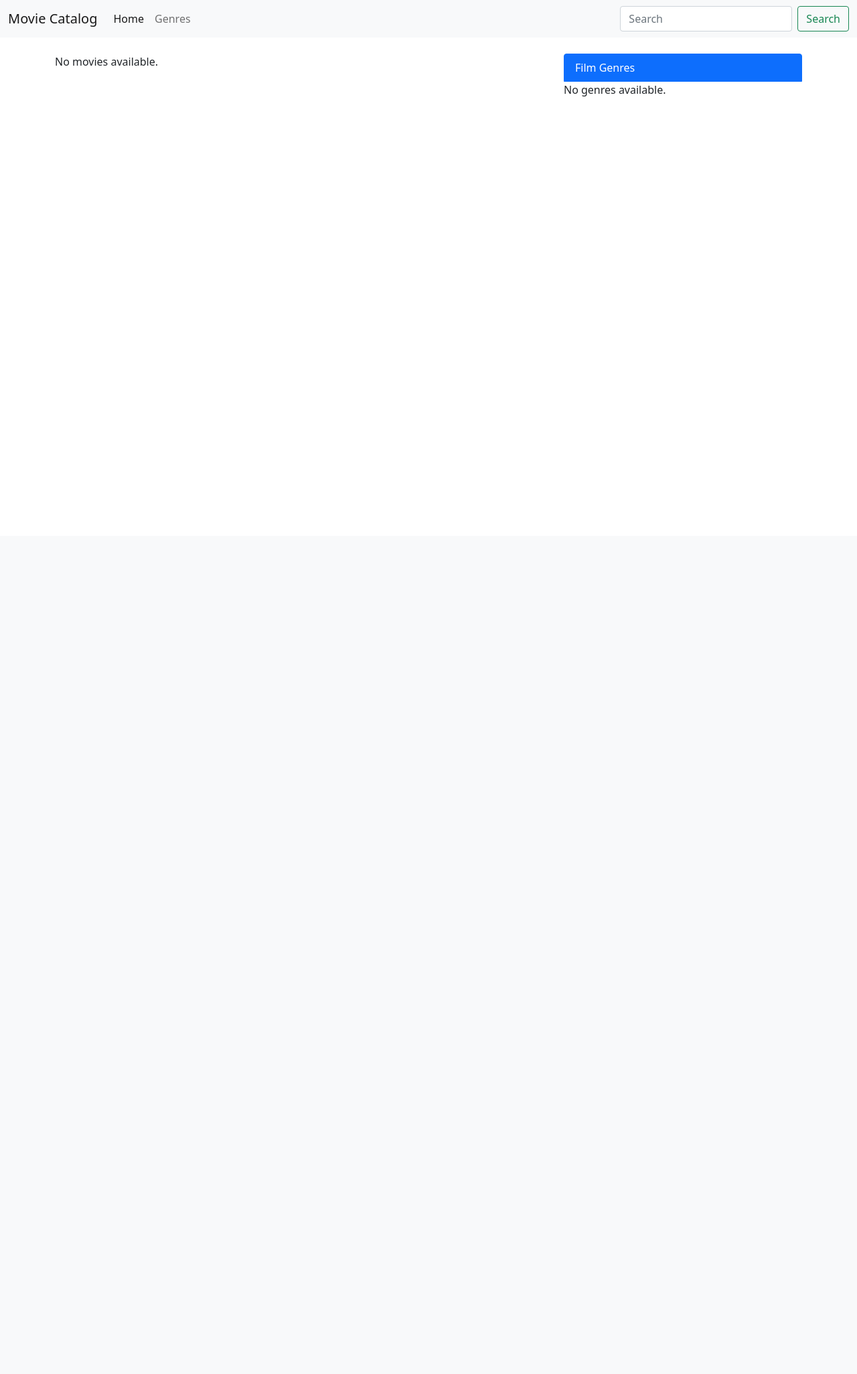
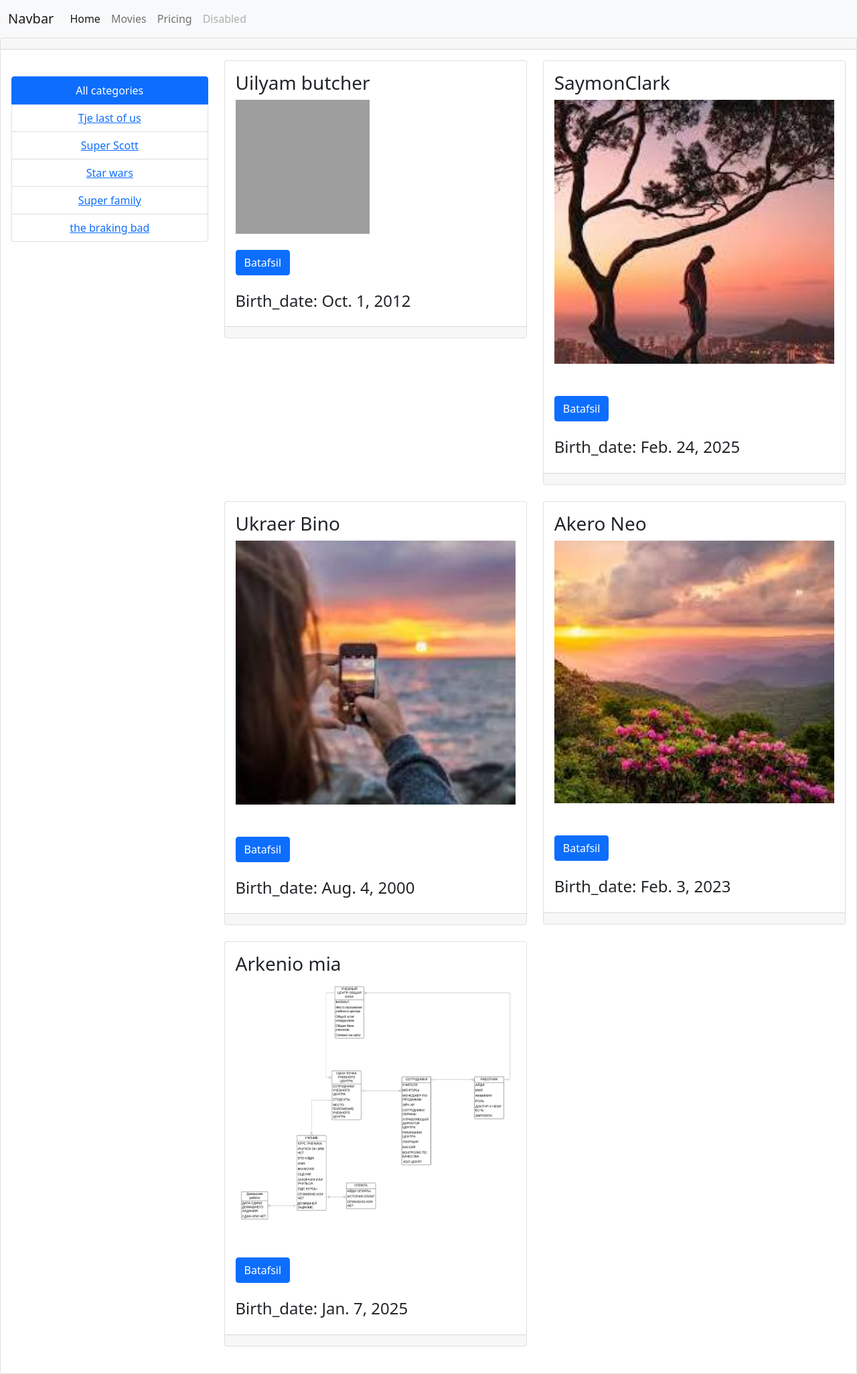
Before and after one commit to ViraKrajevskiy/PythonProject5, a Django app: page / in a window 1280 px wide. Shown: the whole page at 67% size. Before the commit the page ends 144 px from the top, so only its background shows below. Run offline with Django 5.2, Linux system fonts and the light colour scheme; data comes from the database, SQL or seed files in the repository; grey boxes are pictures that could not be loaded.

Commit message:
super user

```diff
--- a/configapp/templates/index.html
+++ b/configapp/templates/index.html
@@ -1,172 +1,105 @@
-<!--<!DOCTYPE html>-->
-<!--<html lang="en">-->
-<!--<head>-->
-<!--    <meta charset="UTF-8">-->
-<!--    <title>Title</title>-->
-<!--    <link href="https://cdn.jsdelivr.net/npm/bootstrap@5.0.2/dist/css/bootstrap.min.css" rel="stylesheet">-->
-<!--</head>-->
-<!--<body>-->
-
-<!--<nav class="navbar navbar-expand-lg navbar-light bg-light">-->
-<!--  <div class="container-fluid">-->
-<!--    <a class="navbar-brand" href="#">Navbar</a>-->
-<!--    <button class="navbar-toggler" type="button" data-bs-toggle="collapse" data-bs-target="#navbarSupportedContent" aria-controls="navbarSupportedContent" aria-expanded="false" aria-label="Toggle navigation">-->
-<!--      <span class="navbar-toggler-icon"></span>-->
-<!--    </button>-->
-<!--    <div class="collapse navbar-collapse" id="navbarSupportedContent">-->
-<!--      <ul class="navbar-nav me-auto mb-2 mb-lg-0">-->
-<!--        <li class="nav-item">-->
-<!--          <a class="nav-link active" aria-current="page" href="#">Home</a>-->
-<!--        </li>-->
-<!--        <li class="nav-item">-->
-<!--          <a class="nav-link" href="#">Link</a>-->
-<!--        </li>-->
-<!--        <li class="nav-item dropdown">-->
-<!--          <a class="nav-link dropdown-toggle" href="#" id="navbarDropdown" role="button" data-bs-toggle="dropdown" aria-expanded="false">-->
-<!--            Dropdown-->
-<!--          </a>-->
-<!--          <ul class="dropdown-menu" aria-labelledby="navbarDropdown">-->
-<!--            <li><a class="dropdown-item" href="#">Action</a></li>-->
-<!--            <li><a class="dropdown-item" href="#">Another action</a></li>-->
-<!--            <li><hr class="dropdown-divider"></li>-->
-<!--            <li><a class="dropdown-item" href="#">Something else here</a></li>-->
-<!--          </ul>-->
-<!--        </li>-->
-<!--        <li class="nav-item">-->
-<!--          <a class="nav-link disabled" href="#" tabindex="-1" aria-disabled="true">Disabled</a>-->
-<!--        </li>-->
-<!--      </ul>-->
-<!--      <form class="d-flex">-->
-<!--        <input class="form-control me-2" type="search" placeholder="Search" aria-label="Search">-->
-<!--        <button class="btn btn-outline-success" type="submit">Search</button>-->
-<!--      </form>-->
-<!--    </div>-->
-<!--  </div>-->
-<!--</nav>-->
-
-<!--<div class="container mt-4">-->
-<!--  <div class="row">-->
-
-<!--    &lt;!&ndash; Карточки фильмов &ndash;&gt;-->
-<!--    <div class="col-md-8">-->
-<!--      {% for item in films %}-->
-<!--      <div class="card mb-3">-->
-<!--        <div class="row g-0">-->
-<!--          <div class="col-md-4">-->
-<!--            {% if item.imdb %}-->
-<!--              <img src="{{ item.imdb.url }}" class="img-fluid" alt="Movie Image">-->
-<!--            {% else %}-->
-<!--              <img src="https://via.placeholder.com/150" class="img-fluid" alt="No Image">-->
-<!--            {% endif %}-->
-<!--          </div>-->
-<!--          <div class="col-md-8">-->
-<!--            <div class="card-body">-->
-<!--              <h5 class="card-title">{{ item.name }}</h5>-->
-<!--              <p class="card-text">Year: {{ item.year }}</p>-->
-<!--              <p class="card-text">Genre: {{ item.genre }}</p>-->
-<!--            </div>-->
-<!--          </div>-->
-<!--        </div>-->
-<!--      </div>-->
-<!--      {% endfor %}-->
-<!--    </div>-->
-
-<!--    &lt;!&ndash; Список жанров &ndash;&gt;-->
-<!--    <div class="col-md-4">-->
-<!--      <div class="list-group">-->
-<!--        <a href="#" class="list-group-item list-group-item-action active" aria-current="true">-->
-<!--          Film genres-->
-<!--        </a>-->
-<!--        {% for genre in genres %}-->
-<!--        <a href="{% url 'movies_by_genre' genre=genre %}">{{ genre.genres }}</a>-->
-<!--        {% endfor %}-->
-<!--      </div>-->
-<!--    </div>-->
-
-<!--  </div>-->
-<!--</div>-->
-
-<!--<script src="https://cdn.jsdelivr.net/npm/bootstrap@5.0.2/dist/js/bootstrap.bundle.min.js"></script>-->
-
-<!--</body>-->
-<!--</html>-->
-
-
-
-
 <!DOCTYPE html>
 <html lang="en">
 <head>
     <meta charset="UTF-8">
-    <title>Movie List</title>
-    <link href="https://cdn.jsdelivr.net/npm/bootstrap@5.0.2/dist/css/bootstrap.min.css" rel="stylesheet">
+    <title>Title</title>
+
 </head>
 <body>
-
 <nav class="navbar navbar-expand-lg navbar-light bg-light">
-  <div class="container-fluid">
-    <a class="navbar-brand" href="#">Movie Catalog</a>
-    <button class="navbar-toggler" type="button" data-bs-toggle="collapse" data-bs-target="#navbarSupportedContent" aria-controls="navbarSupportedContent" aria-expanded="false" aria-label="Toggle navigation">
+    <div  class="container-fluid">
+        <a class="navbar-brand" href="#">Navbar</a>
+        <button class="navbar-toggler" type="button" data-bs-toggle="collapse" data-bs-target="#navbarNav"
+                aria-controls="navbarNav" aria-expanded="false" aria-label="Toggle navigation">
             <span class="navbar-toggler-icon"></span>
         </button>
-    <div class="collapse navbar-collapse" id="navbarSupportedContent">
-      <ul class="navbar-nav me-auto mb-2 mb-lg-0">
+        <div class="collapse navbar-collapse" id="navbarNav">
+            <ul class="navbar-nav">
                 <li class="nav-item">
-          <a class="nav-link active" href="#">Home</a>
+                    <a class="nav-link active" aria-current="page" href="{% url 'home' %}">Home</a>
                 </li>
                 <li class="nav-item">
-          <a class="nav-link" href="#">Genres</a>
+                    <a class="nav-link" href="{% url 'all_movies'  %}">Movies</a>
+                </li>
+                <li class="nav-item">
+                    <a class="nav-link" href="#">Pricing</a>
+                </li>
+                <li class="nav-item">
+                    <a class="nav-link disabled" href="#" tabindex="-1" aria-disabled="true">Disabled</a>
                 </li>
             </ul>
-      <form class="d-flex">
-        <input class="form-control me-2" type="search" placeholder="Search" aria-label="Search">
-        <button class="btn btn-outline-success" type="submit">Search</button>
-      </form>
         </div>
     </div>
 </nav>
+<div class="card">
 
-<div class="container mt-4">
+    <div class="card-header">
+
+    </div>
+
+    <div class="card-body">
+        <div class='row'>
+            <div class="col-3">
+                <ul class="list-group text-center mt-4">
+
+                    <li class="list-group-item active" aria-current="true">All categories</li>
+                    {% for item in movie %}
+                    <li class="list-group-item">
+                        <a href="{% url 'get_movie' item.pk%}"> {{ item.name }} </a>
+                    </li>
+                    {% endfor %}
+                </ul>
+
+            </div>
+
+
+            <div class="col-9 ">
                 <div class="row">
+                    {% for item in actor %}
+                    <div class="col-md-6 mb-4">
+                        <div class="card">
+                            <div class="card-body">
 
-    <!-- Фильмы -->
-    <div class="col-md-8">
-      {% for item in films %}
-      <div class="card mb-3">
-        <div class="row g-0">
-          <div class="col-md-4">
-            <img src="{{ item.image.url }}" class="img-fluid" alt="{{ item.name }}">
+                                <h3 class="card-title">{{ item.name }}</h3>
+                                {% if item.photo %}
+                                <img src="{{item.photo.url}}" alt="" class="mx-auto d-block" width="100%">
+                                {% else %}
+                                <img src="https://picsum.photos/200" alt="">
+                                {% endif %}
+                                <br> <br>
+                                <a href="#" class="btn btn-primary ">Batafsil</a>
+                                <br><br>
+                                <h4 class="card-title">Birth_date: {{ item.birthdate }}</h4>
+
                             </div>
-          <div class="col-md-8">
-            <div class="card-body">
-              <h5 class="card-title">{{ item.name }}</h5>
-              <p class="card-text">Year: {{ item.year }}</p>
-              <p class="card-text">Genre: {{ item.genre }}</p>
+                            <div class="card-footer text-muted">
+
+                            </div>
+
                         </div>
                     </div>
-        </div>
-      </div>
-      {% empty %}
-      <p>No movies available.</p>
+
                     {% endfor %}
                 </div>
-
-    <!-- Жанры -->
-    <div class="col-md-4">
-      <div class="list-group">
-        <a href="#" class="list-group-item list-group-item-action active">Film Genres</a>
-        {% for genre in genres %}
-        <a href="{% url 'movies_by_genre' genre=genre %}" class="list-group-item list-group-item-action">{{ genre }}</a>
-        {% empty %}
-        <p>No genres available.</p>
-        {% endfor %}
             </div>
         </div>
 
     </div>
 </div>
 
-<script src="https://cdn.jsdelivr.net/npm/bootstrap@5.0.2/dist/js/bootstrap.bundle.min.js"></script>
+
+<link href="https://cdn.jsdelivr.net/npm/bootstrap@5.0.2/dist/css/bootstrap.min.css" rel="stylesheet"
+      integrity="sha384-EVSTQN3/azprG1Anm3QDgpJLIm9Nao0Yz1ztcQTwFspd3yD65VohhpuuCOmLASjC"
+      crossorigin="anonymous">
+<script src="https://cdn.jsdelivr.net/npm/bootstrap@5.0.2/dist/js/bootstrap.bundle.min.js"
+        integrity="sha384-MrcW6ZMFYlzcLA8Nl+NtUVF0sA7MsXsP1UyJoMp4YLEuNSfAP+JcXn/tWtIaxVXM"
+        crossorigin="anonymous"></script>
+<script src="https://cdn.jsdelivr.net/npm/@popperjs/core@2.9.2/dist/umd/popper.min.js"
+        integrity="sha384-IQsoLXl5PILFhosVNubq5LC7Qb9DXgDA9i+tQ8Zj3iwWAwPtgFTxbJ8NT4GN1R8p"
+        crossorigin="anonymous"></script>
+<script src="https://cdn.jsdelivr.net/npm/bootstrap@5.0.2/dist/js/bootstrap.min.js"
+        integrity="sha384-cVKIPhGWiC2Al4u+LWgxfKTRIcfu0JTxR+EQDz/bgldoEyl4H0zUF0QKbrJ0EcQF"
+        crossorigin="anonymous"></script>
 
 </body>
 </html>
--- a/configapp/views.py
+++ b/configapp/views.py
@@ -23,7 +23,7 @@ def get_movie(request,movie_id):
         "movie":movie,
 
     }
-    return render(request,'film_janr.html',context)
+    return render(request, 'all_movies.html', context)
 
 def about_actor(request,actor_id):
     movie = Movie.objects.all()
@@ -35,7 +35,7 @@ def about_actor(request,actor_id):
         "actor":actor,
         "movie":movie,
     }
-    return render(request,'about.html',context)
+    return render(request, 'about_actor.html', context)
 
 def all_movies(request):
     movie = Movie.objects.all()
```
Also changed, not shown: configapp/urls.py (+5 -3 lines). Lines whose indentation alone changed are shown as unchanged.
